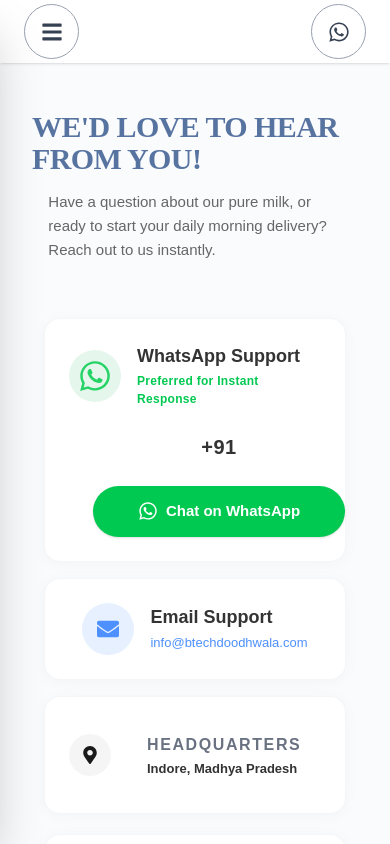
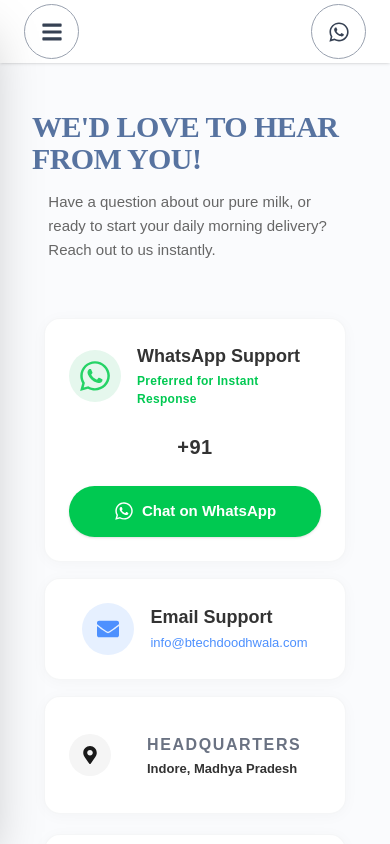
Before and after one commit to yuvraj-singh-chouhan/doodhwala, a React (Vite) app: page /contact-us in a window 390 px wide. Shown: the top 844 px of the page. Built offline with nearby package versions, Linux system fonts and the light colour scheme; a web font is replaced by a local one.

Commit message:
fix ui issue

```diff
--- a/src/pages/ContactUs.jsx
+++ b/src/pages/ContactUs.jsx
@@ -62,12 +62,12 @@
                                     <p className="text-green-500 text-[12px] md:text-[12px] font-semibold tracking-wide">Preferred for Instant Response</p>
                                 </div>
                             </div>
-                            <p className="text-[#333333] font-semibold text-[20px] mb-6 tracking-wide text-center md:text-left w-full ml-12">+91 {import.meta.env.VITE_WHATSAPP_NUMBER}</p>
+                            <p className="text-[#333333] font-semibold text-[20px] mb-6 tracking-wide text-center md:text-left w-full md:ml-12">+91 {import.meta.env.VITE_WHATSAPP_NUMBER}</p>
                             <a
                                 href={`https://wa.me/${import.meta.env.VITE_WHATSAPP_NUMBER || '917980089284'}`}
                                 target="_blank"
                                 rel="noopener noreferrer"
-                                className="w-full md:w-auto bg-green-500 hover:bg-green-600 text-white font-bold py-3.5 md:py-3 px-8 rounded-full flex justify-center items-center gap-2 transition-all shadow-sm text-[15px] ml-12"
+                                className="w-full md:w-auto bg-green-500 hover:bg-green-600 text-white font-bold py-3.5 md:py-3 px-8 rounded-full flex justify-center items-center gap-2 transition-all shadow-sm text-[15px] md:ml-12"
                             >
                                 <FaWhatsapp className="text-[20px]" />
                                 Chat on WhatsApp
```
